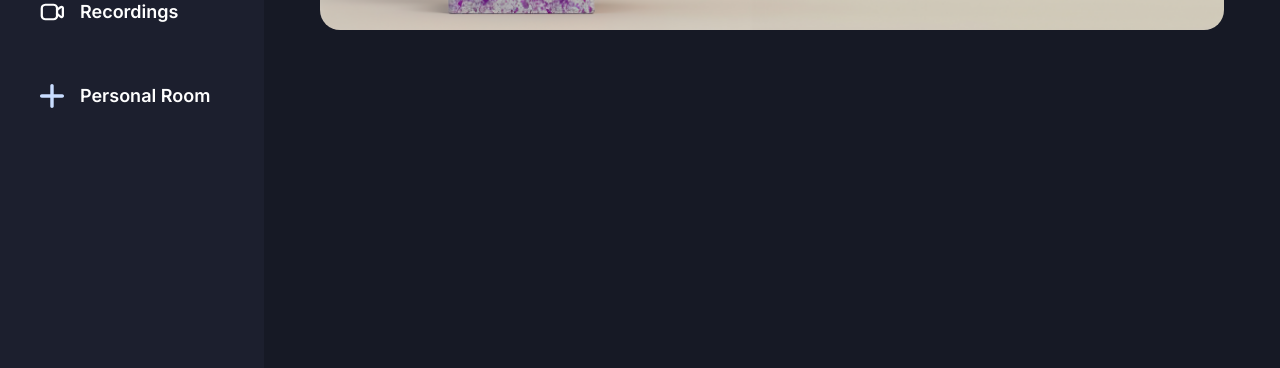
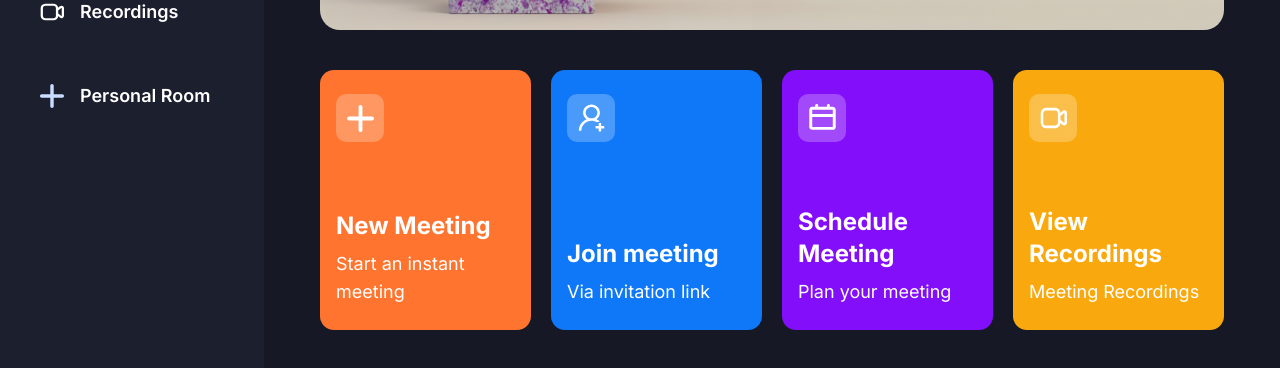
Before and after one commit to Manusiajago/zoom-app, a Next.js app: page / in a window 1280 px wide. Shown: the part 382-750 px from the top of the page. Built offline with nearby package versions, Linux system fonts and the light colour scheme; no server answers.

Commit message:
update HomeCard V1

```diff
--- a/app/(root)/(home)/page.tsx
+++ b/app/(root)/(home)/page.tsx
@@ -1,4 +1,5 @@
-import React from 'react'
+import MeetingTypeList from '@/components/MeetingTypeList';
+
 
 const Home = () => {
   const now = new Date();
@@ -24,6 +25,8 @@
           </div>
         </div>
       </div>
+
+      <MeetingTypeList />
     </section> // update 2
   )
 }
--- /dev/null
+++ b/components/HomeCard.tsx
@@ -0,0 +1,30 @@
+import React from 'react';
+import Image from 'next/image';
+import { cn } from '@/lib/utils';
+
+interface HomeCardProps {
+    className: string,
+    img: string,
+    title: string,
+    description: string,
+    handleClick: () => void;
+}
+
+const HomeCard = ({ className, img, title, description, handleClick }: HomeCardProps) => {
+    return (
+        <div className={cn('px-4 py-6 flex flex-col justify-between w-full xl:max-w-[270px] min-h-[260px] rounded-[14px] cursor-pointer', className)}
+            onClick={handleClick}
+        >
+            <div className="flex-center glassmorphism size-12 rounded-[10px]">
+                <Image src={img} alt={title} width={27} height={27} />
+            </div>
+
+            <div className="flex flex-col gap-2">
+                <h1 className="text-2xl font-bold">{title}</h1>
+                <p className="text-lg font-normal">{description}</p>
+            </div>
+        </div>
+    );
+}
+
+export default HomeCard;
--- /dev/null
+++ b/components/MeetingTypeList.tsx
@@ -0,0 +1,45 @@
+"use client"
+
+import HomeCard from '@/components/HomeCard';
+import { useState } from "react";
+import { useRouter } from "next/navigation";
+
+const MeetingTypeList = () => {
+    const router = useRouter();
+    const [meetingState, setMeetingState] = useState<'isScheduleMeeting' | 'isJoiningMeeting' | 'isInstantMeeting' | undefined>();
+
+    return (
+        <section className="grid grid-cols-1 gap-5 md:grid-cols-2 xl:grid-cols-4">
+            <HomeCard
+                img="/icons/add-meeting.svg"
+                title="New Meeting"
+                description="Start an instant meeting"
+                handleClick={() => setMeetingState('isInstantMeeting')}
+                className="bg-orange-1"
+            />
+            <HomeCard
+                img="/icons/join-meeting.svg"
+                title="Join meeting"
+                description="Via invitation link"
+                handleClick={() => setMeetingState('isJoiningMeeting')}
+                className="bg-blue-1"
+            />
+            <HomeCard
+                img="/icons/schedule.svg"
+                title="Schedule Meeting"
+                description="Plan your meeting"
+                className="bg-purple-1"
+                handleClick={() => setMeetingState('isScheduleMeeting')}
+            />
+            <HomeCard
+                img="/icons/recordings.svg"
+                title="View Recordings"
+                description="Meeting Recordings"
+                className="bg-yellow-1"
+                handleClick={() => router.push('/recordings')}
+            />
+        </section>
+    );
+}
+
+export default MeetingTypeList;
```
